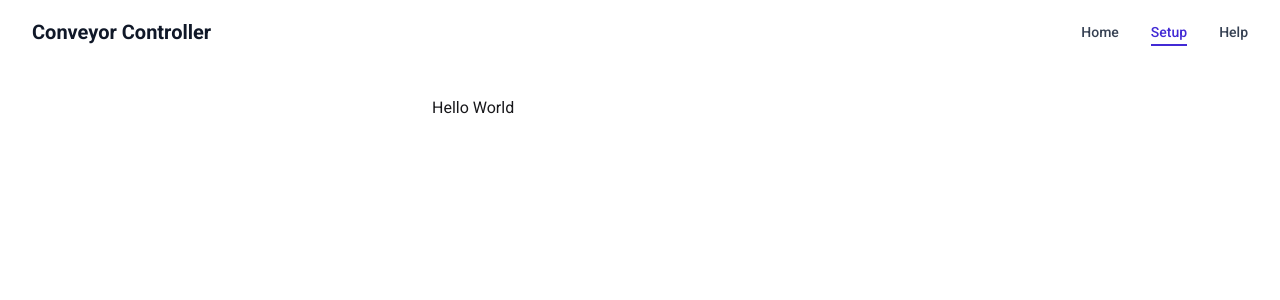
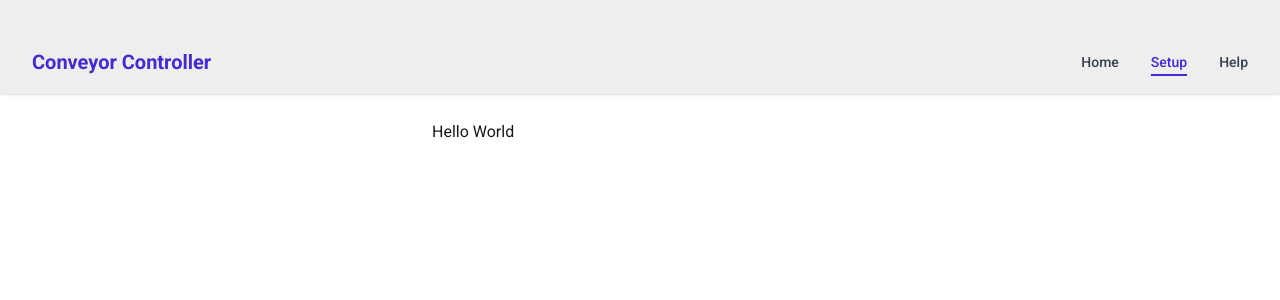
Before and after one commit to davidstrasak/Bachelors_PhoneApp, a React (Vite) app: page /setup in a window 1280 px wide. Shown: the top 300 px of the page. Built offline with nearby package versions, Linux system fonts and the light colour scheme; a web font is replaced by a local one.

Commit message:
add a margin to the top of the header correctly set the height of the content

```diff
--- a/src/components/Header.tsx
+++ b/src/components/Header.tsx
@@ -4,23 +4,8 @@ import { Menu, X } from "lucide-react";
 
 export default function Header() {
   const [isMenuOpen, setIsMenuOpen] = useState(false);
-  const [scrolled, setScrolled] = useState(false);
   const location = useLocation();
   const pathname = location.pathname;
-
-  // Handle scroll effect for header background
-  useEffect(() => {
-    const handleScroll = () => {
-      if (window.scrollY > 10) {
-        setScrolled(true);
-      } else {
-        setScrolled(false);
-      }
-    };
-
-    window.addEventListener("scroll", handleScroll);
-    return () => window.removeEventListener("scroll", handleScroll);
-  }, []);
 
   // Close menu when route changes
   useEffect(() => {
@@ -38,20 +23,14 @@ export default function Header() {
   ];
 
   return (
-    <header
-      className={`fixed top-0 w-full z-50 transition-all duration-300 ${
-        scrolled
-          ? "bg-white/90 dark:bg-gray-900/90 backdrop-blur-sm shadow-sm"
-          : "bg-transparent"
-      }`}
-    >
+    <header className="fixed top-0 w-full z-50 transition-all duration-300 bg-base-300 backdrop-blur-sm shadow-sm pt-[30px]">
       <div className="container mx-auto px-4 sm:px-6 lg:px-8">
         <div className="flex items-center justify-between h-16">
           {/* Logo */}
           <div className="flex-shrink-0">
             <Link
               to="/"
-              className="text-xl font-bold text-gray-900 dark:text-white"
+              className="text-xl font-bold text-primary"
               aria-label="Home page"
             >
               Conveyor Controller
--- a/src/components/Layout.tsx
+++ b/src/components/Layout.tsx
@@ -1,15 +1,26 @@
 import Header from "./Header.tsx";
+import { useEffect, useState, useRef } from "react";
 
 const Layout: React.FC<{ children: React.ReactNode }> = ({ children }) => {
+  const [headerHeight, setHeaderHeight] = useState(0);
+
+  useEffect(() => {
+    const header = document.querySelector("header");
+    if (header) {
+      setHeaderHeight(header.clientHeight);
+    }
+  }, []);
+
   return (
     <>
       <Header />
-
-      <main className="container mx-auto p-4 max-w-md mt-20">
-        <header></header>
-        <main>{children}</main>
-        <footer></footer>
+      <main
+        className="container mx-auto p-4 max-w-md"
+        style={{ marginTop: `${headerHeight + 10}px` }}
+      >
+        {children}
       </main>
+      <footer></footer>
     </>
   );
 };
```
